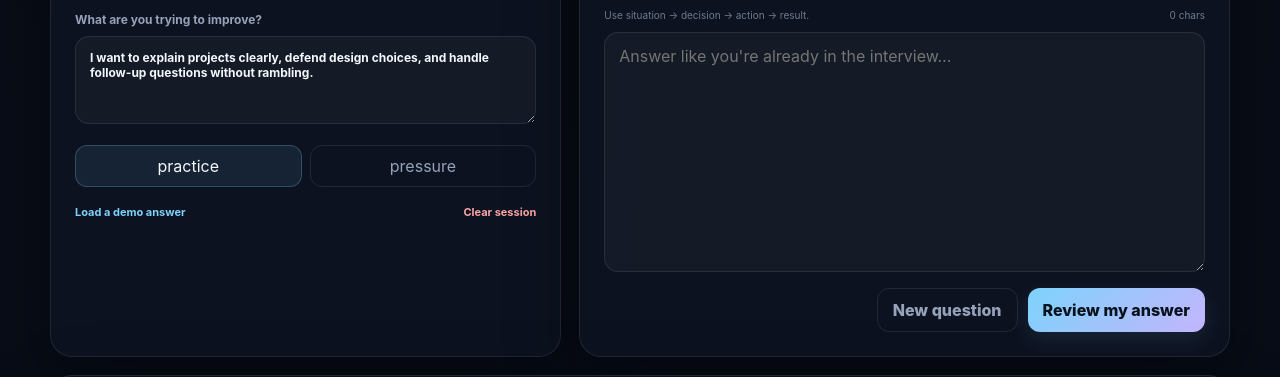
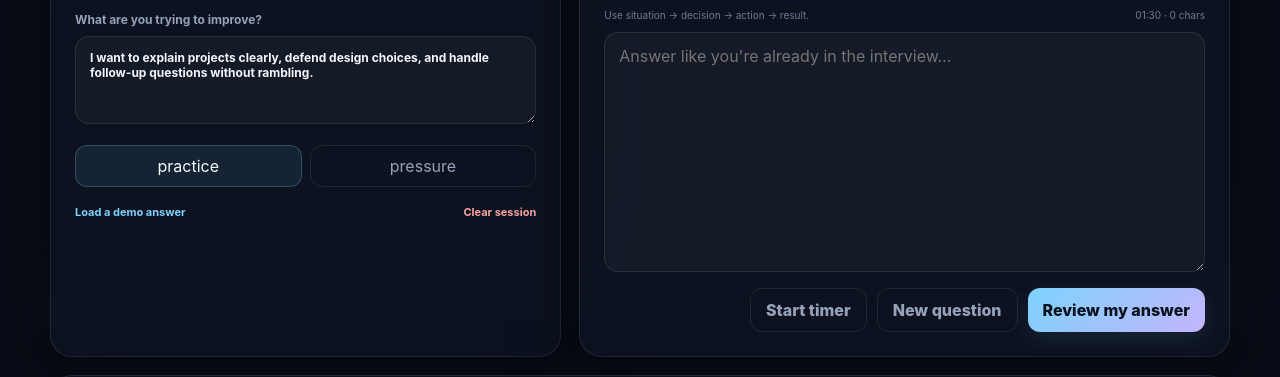
Before and after one commit to knockknock10/friend-interview-coach-hf26, a website: page web/index.html in a window 1280 px wide. Shown: the part 775-1152 px from the top of the page. Drawn offline with Linux system fonts and the light colour scheme; no server answers.

Commit message:
feat: add timed interview mode

```diff
--- a/web/index.html
+++ b/web/index.html
@@ -53,9 +53,9 @@
         <section class="panel question-card">
           <div class="section-heading"><div><span class="section-kicker">02</span><h2>Question</h2></div><span class="question-kind" id="questionKind">Behavioral</span></div>
           <div class="question" id="questionText">Tell me about a project where something went wrong. What did you do next?</div>
-          <div class="answer-meta"><span id="answerHint">Try to answer in 60–120 seconds.</span><span id="charCount">0 chars</span></div>
+          <div class="answer-meta"><span id="answerHint">Try to answer in 60–120 seconds.</span><span><span id="timer">01:30</span> · <span id="charCount">0 chars</span></span></div>
           <textarea id="answer" class="answer-box" rows="10" placeholder="Answer like you're already in the interview…"></textarea>
-          <div class="actions"><button class="ghost" id="nextQuestion">New question</button><button class="primary" id="reviewAnswer">Review my answer</button></div>
+          <div class="actions"><button class="ghost" id="timerButton">Start timer</button><button class="ghost" id="nextQuestion">New question</button><button class="primary" id="reviewAnswer">Review my answer</button></div>
         </section>
       </div>
 
```
